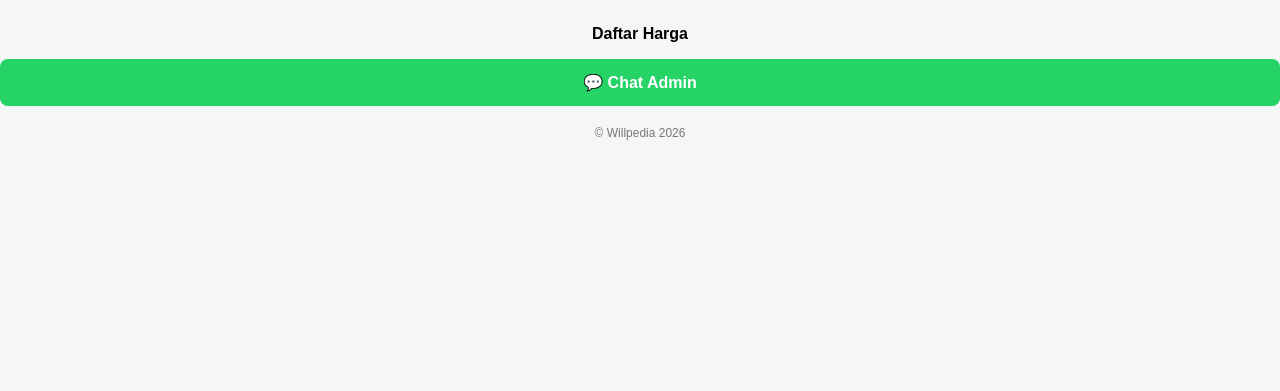
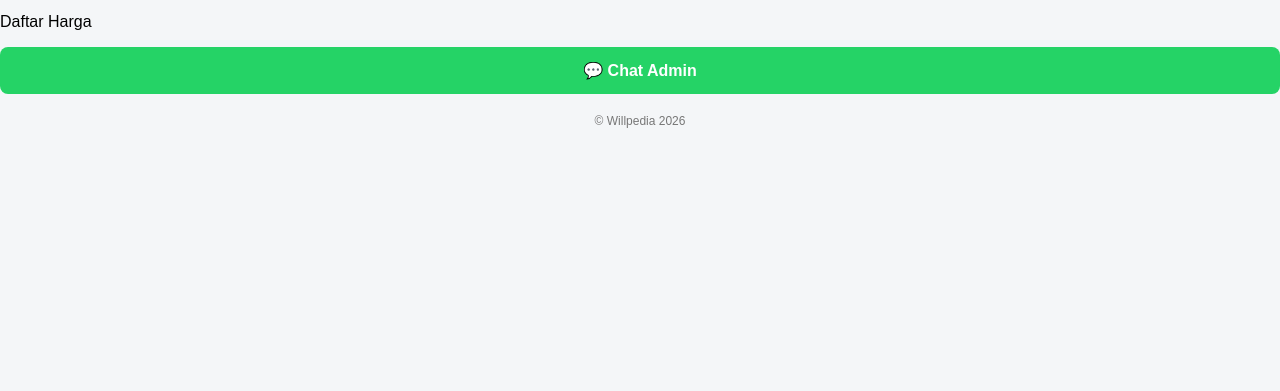
Before and after one commit to willpedia/willpedia_update, a plain HTML site: page index.html in a window 1280 px wide. Shown: the part 409-800 px from the top of the page. Drawn offline with Linux system fonts and the light colour scheme.

Commit message:
Update style.css

```diff
--- a/css/style.css
+++ b/css/style.css
@@ -21,12 +21,7 @@ h1 {
   margin-bottom: 20px;
 }
 
-label {
-  text-align: center;
-  font-weight: bold;
-  margin-top: 12px;
-  display: block;
-}
+
 
 select {
   width: 100%;
```
